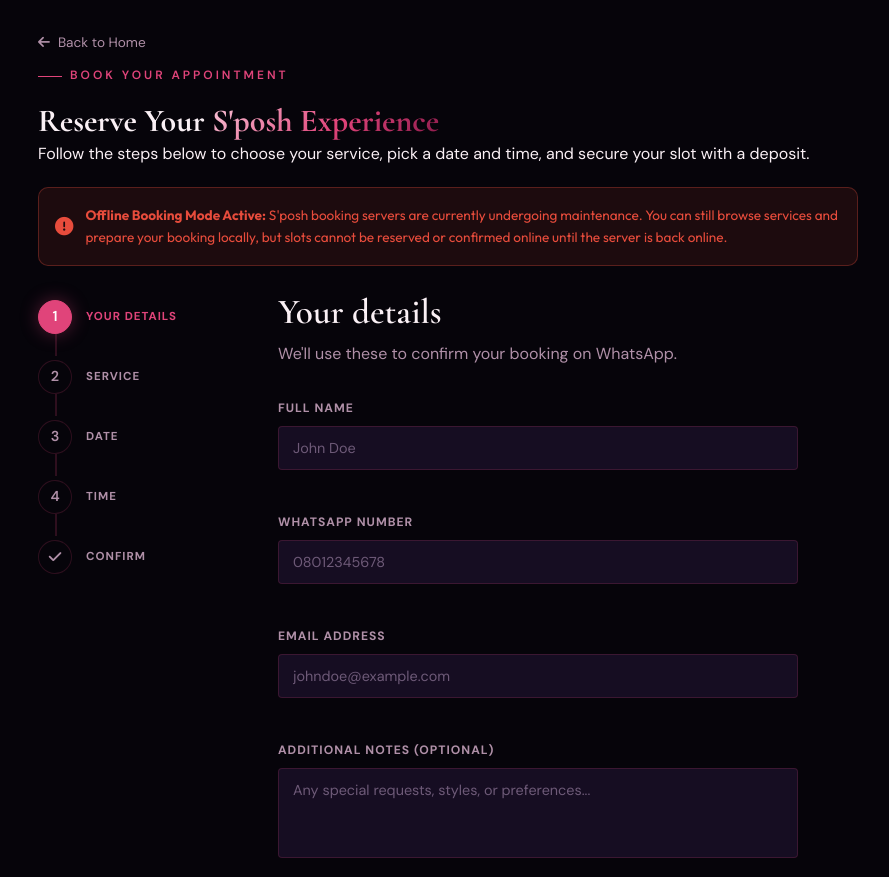
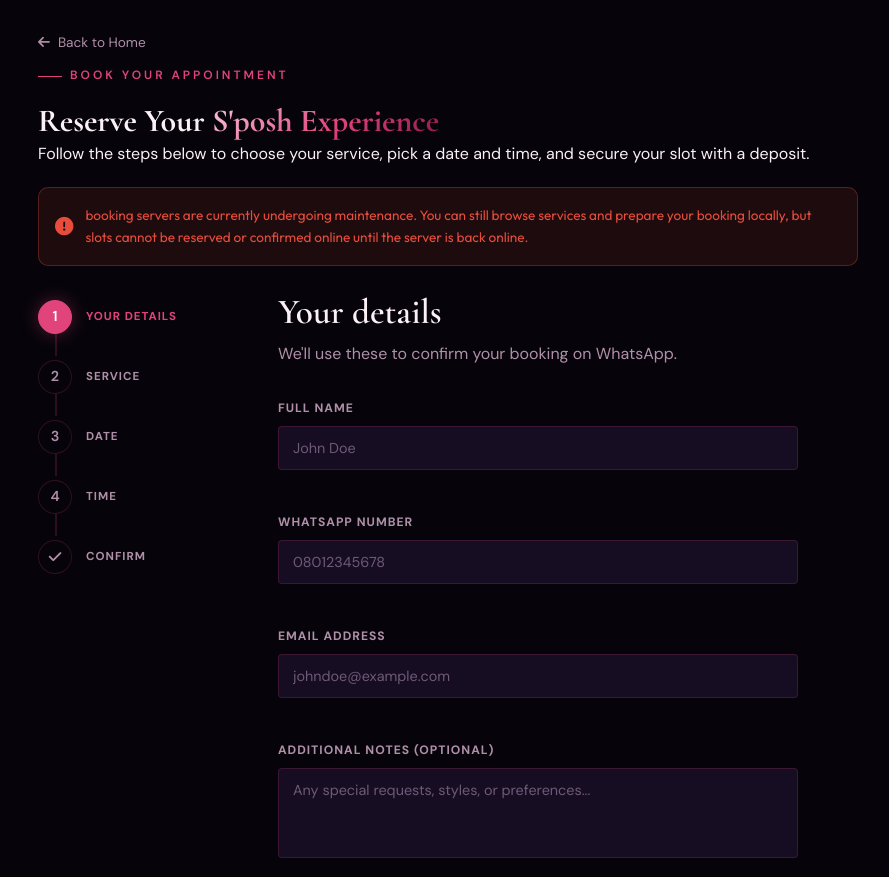
Before and after one commit to hybeekraft/sposhappeal, a website: page frontend/booking.html in a window 1280 px wide. Shown: the top 877 px of the page, without its empty margins (192-1081 px from the left). Drawn offline with nearby package versions, Linux system fonts and the light colour scheme; no server answers; a web font is replaced by a local one.

Commit message:
style: remove warning prefix in client booking offline banner

```diff
--- a/frontend/booking.html
+++ b/frontend/booking.html
@@ -91,8 +91,7 @@
         <div id="booking-db-warning-banner" style="display:none;margin-top:20px;background:rgba(231,76,60,0.1);border:1px solid rgba(231,76,60,0.3);border-radius:10px;padding:16px;font-size:0.85rem;color:#e74c3c;text-align:left;align-items:center;gap:12px;font-family:'Outfit',sans-serif;">
           <i class="fa-solid fa-circle-exclamation" style="font-size:1.15rem;"></i>
           <div>
-            <strong>Offline Booking Mode Active:</strong> S'posh booking servers are currently undergoing maintenance.
-            You can still browse services and prepare your booking locally, but slots cannot be reserved or confirmed online until the server is back online.
+            booking servers are currently undergoing maintenance. You can still browse services and prepare your booking locally, but slots cannot be reserved or confirmed online until the server is back online.
           </div>
         </div>
       </div>
```
